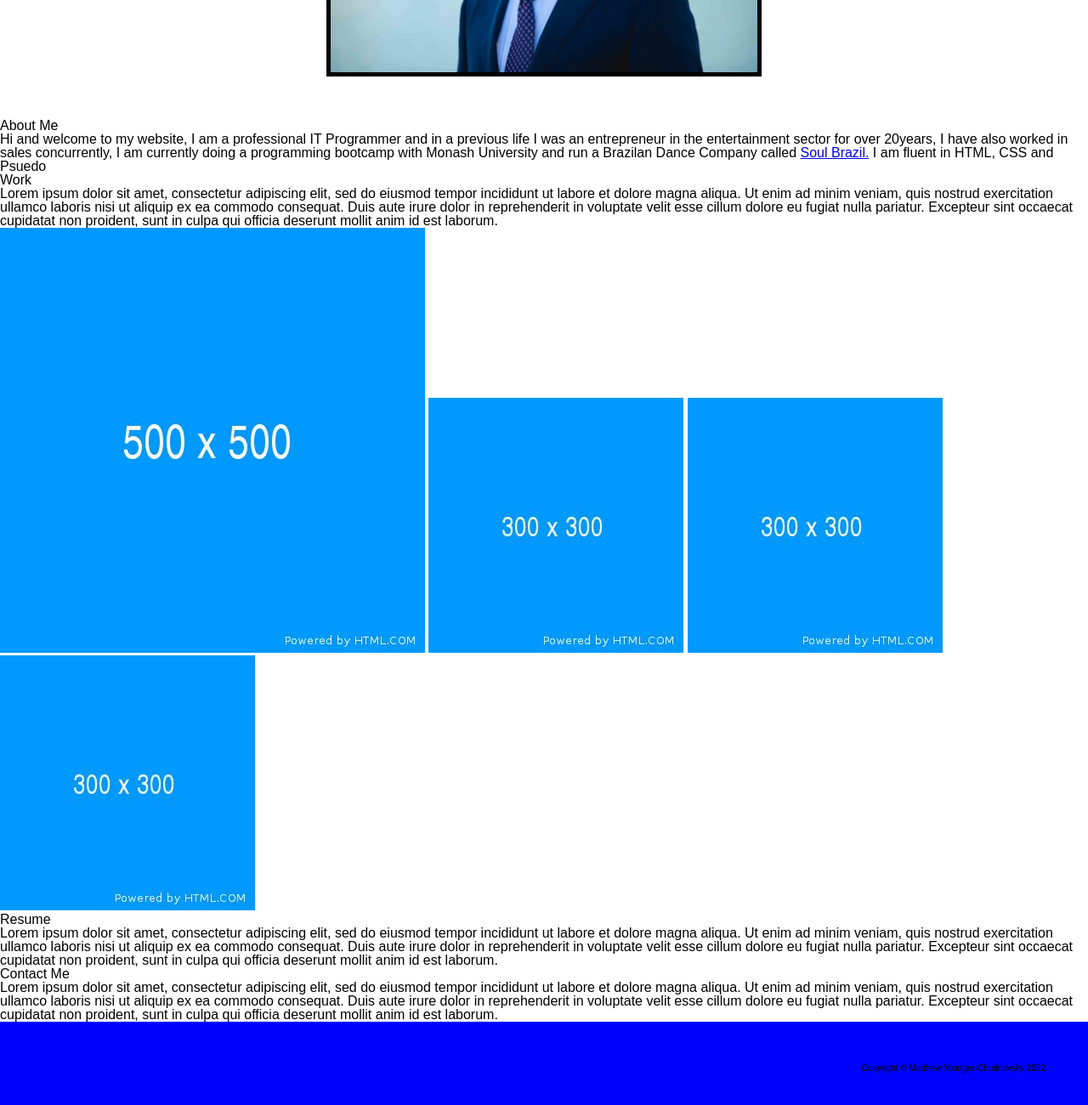
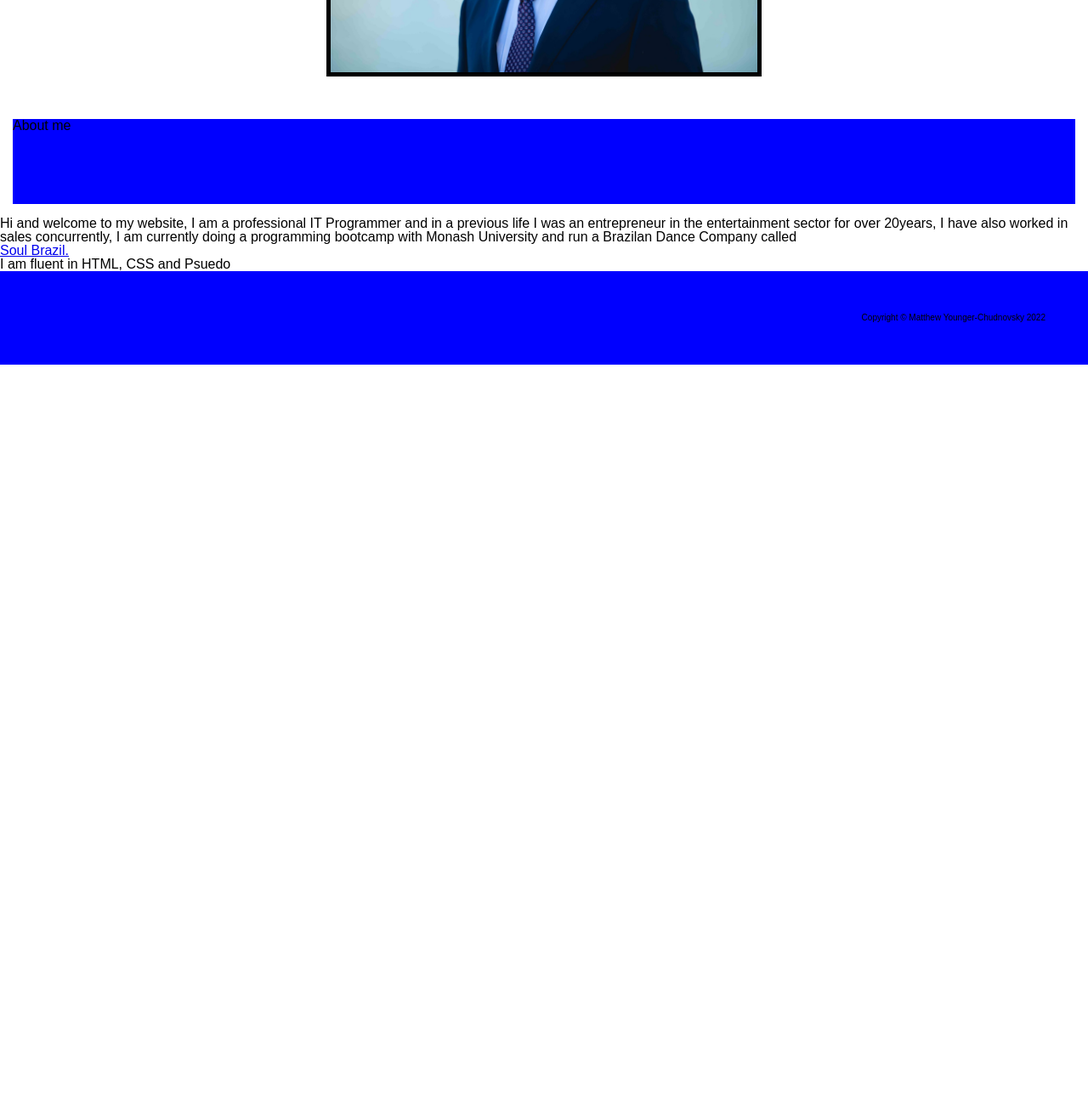
Before and after one commit to breakfireaus/Matthew-Younger-Chudnovsky-Portfolio-Repo, a plain HTML site: page index.html in a window 1280 px wide. Shown: the part 500-1800 px from the top of the page at 85% size. After the commit the page ends 929 px from the top, so only its background shows below. Drawn offline with Linux system fonts and the light colour scheme.

Commit message:
updated html and css

```diff
--- a/index.html
+++ b/index.html
@@ -22,64 +22,27 @@
         <a href="#main-text4">Resume</a>
 
     </nav>
+    <img class="hero" src="/assets/images/profile-pic.jpg" alt="Matthew Younger Picture">
+    <Main>
 
-    <Main>
-        <img class="hero" src="./assets/images/profile-pic.jpg" alt="Matthew Younger Picture">
-        <section>
-            <section>
-                <p class="side-bar">About Me</p>
-                <p class="main-text information">Hi and welcome to my website, I am a professional IT Programmer and in a previous
+        <section class="pagewrapper">
+            <div class="column">
+                <div class="blue-column">
+                    About me
+                </div>
+            </div>
+        </section>
+        <section class="column">
+            <div class="green column">
+                Hi and welcome to my website, I am a professional IT Programmer and in a previous
                     life I
                     was an entrepreneur in the entertainment sector for over 20years, I have also worked in sales
                     concurrently, I am currently doing a programming bootcamp with Monash University and run a Brazilan
                     Dance Company called <a href="https://www.soulbrazil.com.au/">Soul Brazil.</a>
                     I am fluent in HTML, CSS and Psuedo</p>
-            </section>
-            <section class="wrap">
+            </div>
+        </section>
 
-                <p class="side-bar">Work</p>
-                <div class="information">
-                    <p class="main-text">Lorem ipsum dolor sit amet, consectetur adipiscing elit, sed do eiusmod tempor
-                        incididunt
-                        ut labore et dolore magna aliqua. Ut enim ad minim veniam, quis nostrud exercitation ullamco
-                        laboris
-                        nisi ut aliquip ex ea commodo consequat. Duis aute irure dolor in reprehenderit in voluptate
-                        velit
-                        esse
-                        cillum dolore eu fugiat nulla pariatur. Excepteur sint occaecat cupidatat non proident, sunt in
-                        culpa
-                        qui officia deserunt mollit anim id est laborum.</p>
-
-                <div>
-                    <span><a class="gits" href="https://via.placeholder.com/500.jpg/09f/fff"><img
-                                src="./assets/images/500-placeholder.jpg"
-                                alt="git hub project 1 pic and link"></a></span>
-                    <span><a class="gits" href="https://via.placeholder.com/300.jpg/09f/fff"><img
-                                src="./assets/images/300-placeholder.jpg"
-                                alt="git hub project 2 pic and link"></a></span>
-                    <span><a class="gits" href="https://via.placeholder.com/300.jpg/09f/fff"><img
-                                src="./assets/images/300-placeholder.jpg"
-                                alt="git hub project 3 pic and link"></a></span>
-                    <span><a class="gits" href="https://via.placeholder.com/300.jpg/09f/fff"><img
-                                src="./assets/images/300-placeholder.jpg"
-                                alt="git hub project 4 pic and link"></a></span>
-                </div>
-                </div>
-            </section>
-
-            <p class="side-bar">Resume</p>
-            <p class="main-text information">Lorem ipsum dolor sit amet, consectetur adipiscing elit, sed do eiusmod tempor incididunt
-                ut labore et dolore magna aliqua. Ut enim ad minim veniam, quis nostrud exercitation ullamco laboris
-                nisi ut aliquip ex ea commodo consequat. Duis aute irure dolor in reprehenderit in voluptate velit esse
-                cillum dolore eu fugiat nulla pariatur. Excepteur sint occaecat cupidatat non proident, sunt in culpa
-                qui officia deserunt mollit anim id est laborum.</p>
-            <p class="side-bar">Contact Me</p>
-            <p class="main-text information">Lorem ipsum dolor sit amet, consectetur adipiscing elit, sed do eiusmod tempor incididunt
-                ut labore et dolore magna aliqua. Ut enim ad minim veniam, quis nostrud exercitation ullamco laboris
-                nisi ut aliquip ex ea commodo consequat. Duis aute irure dolor in reprehenderit in voluptate velit esse
-                cillum dolore eu fugiat nulla pariatur. Excepteur sint occaecat cupidatat non proident, sunt in culpa
-                qui officia deserunt mollit anim id est laborum.</p>
-        </section>
 
     </Main>
     <footer>
```
